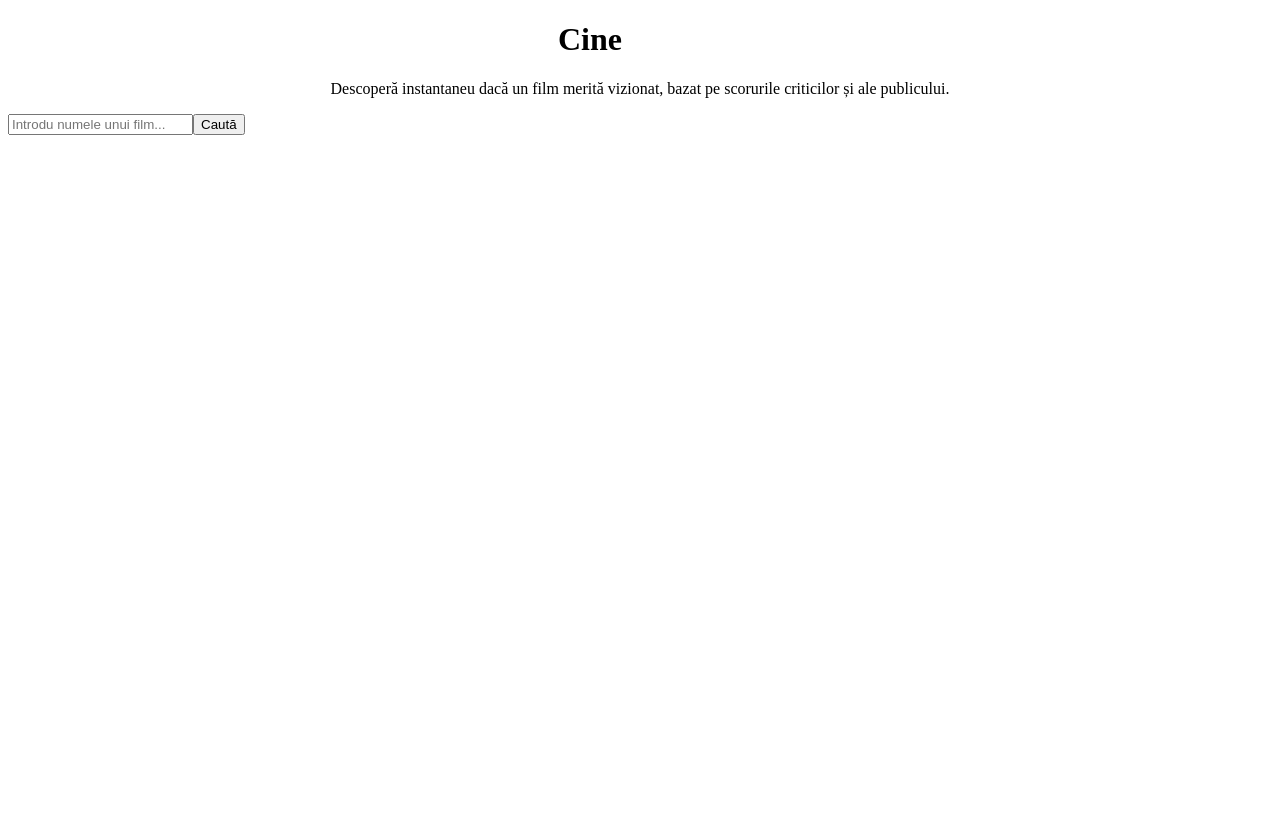
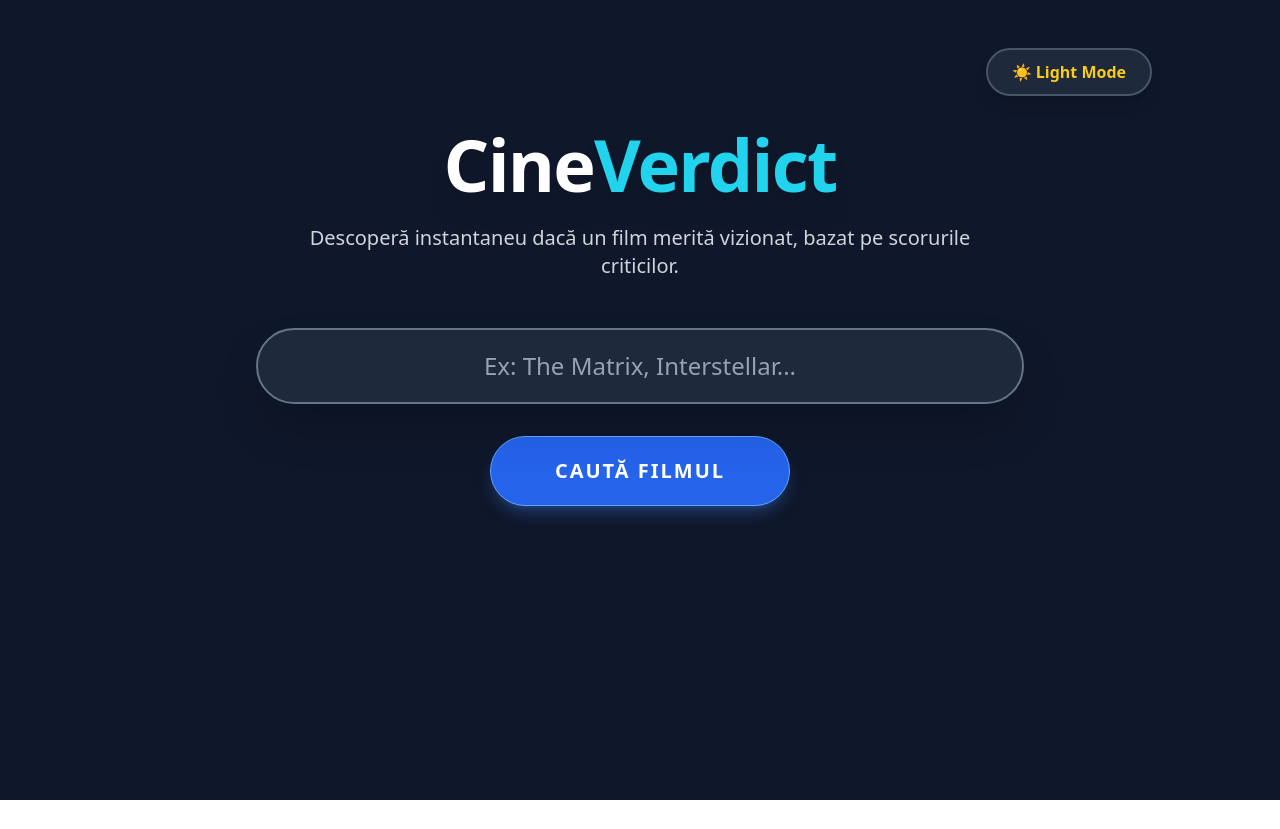
Before and after one commit to prigo929/Recomandari-de-film, a React (Vite) app: page / in a window 1280 px wide. After the commit the page ends 800 px from the top, so only its background shows below. Built offline with nearby package versions, Linux system fonts and the light colour scheme.

Commit message:
feat: integrate movie recommendation logic and UI updates

```diff
--- a/index.html
+++ b/index.html
@@ -4,7 +4,8 @@
     <meta charset="UTF-8" />
     <link rel="icon" type="image/svg+xml" href="/favicon.svg" />
     <meta name="viewport" content="width=device-width, initial-scale=1.0" />
-    <title>temp-app</title>
+    <title>CineVerdict</title>
+    <script src="https://cdn.tailwindcss.com"></script>
   </head>
   <body>
     <div id="root"></div>
--- a/src/App.jsx
+++ b/src/App.jsx
@@ -1,33 +1,31 @@
-// Contribuție: Alin P. - Arhitectură state management, integrare cache și logică decizională
-
 import { useState } from "react";
 import { fetchMovieData } from "./api/omdb";
-import {
-  getRottenTomatoesScore,
-  getRecommendationMessage,
-} from "./utils/scoreEvaluator";
+import { getRottenTomatoesScore, getRecommendationMessage } from "./utils/scoreEvaluator";
 import { getMovieFromCache, saveMovieToCache } from "./utils/cacheManager";
 
-function App() {
-  const [searchTerm, setSearchTerm] = useState("");
+import SearchBar from "./components/SearchBar";
+import MovieCard from "./components/MovieCard";
+
+export default function App() {
   const [movieData, setMovieData] = useState(null);
-  const [recommendation, setRecommendation] = useState("");
+  const [recommendation, setRecommendation] = useState(null);
   const [loading, setLoading] = useState(false);
   const [error, setError] = useState("");
   const [isCachedVersion, setIsCachedVersion] = useState(false);
 
-  const handleSearch = async (e) => {
-    e.preventDefault();
-    if (!searchTerm.trim()) return;
+  const [isDarkMode, setIsDarkMode] = useState(true);
+
+  const handleSearch = async (query) => {
+    if (!query.trim()) return;
 
     setLoading(true);
     setError("");
     setMovieData(null);
-    setRecommendation("");
+    setRecommendation(null);
+    setIsCachedVersion(false);
 
     try {
-      // 1. Verificăm dacă avem datele în LocalStorage (Provocarea Cache)
-      const cachedData = getMovieFromCache(searchTerm);
+      const cachedData = getMovieFromCache(query);
       if (cachedData) {
         setIsCachedVersion(true);
         processAndSetData(cachedData);
@@ -35,15 +33,8 @@ function App() {
         return;
       }
 
-      // 2. Dacă nu e în cache, facem fetch la OMDb API
-      console.log("Date încărcate de la API");
-      setIsCachedVersion(false);
-      const data = await fetchMovieData(searchTerm);
-
-      // 3. Salvăm în cache pentru căutările viitoare
-      saveMovieToCache(searchTerm, data);
-
-      // 4. Procesăm datele pentru UI
+      const data = await fetchMovieData(query);
+      saveMovieToCache(query, data);
       processAndSetData(data);
     } catch (err) {
       setError(err.message);
@@ -58,79 +49,69 @@ function App() {
     setRecommendation(getRecommendationMessage(score));
   };
 
+  // Fundal personalizat: #fdfbf7 este un alb cald, perfect pentru ochi
+  const themeClasses = isDarkMode
+    ? "bg-[#0f172a] text-white"
+    : "bg-[#fdfbf7] text-[#292524]";
+
   return (
-    // Fundal întunecat forțat: min-h-screen, bg-slate-950, w-full
-    <main className="min-h-screen w-full bg-slate-950 text-slate-200 py-16 px-4 sm:px-6 lg:px-8 font-sans selection:bg-cyan-500 selection:text-white">
-      <div className="max-w-4xl mx-auto text-center mb-14">
-        <h1 className="text-6xl font-black text-white mb-4 tracking-tight drop-shadow-2xl">
-          Cine
-          <span className="text-transparent bg-clip-text bg-gradient-to-r from-cyan-400 to-blue-500">
-            Verdict
-          </span>
+    <main className={`min-h-screen transition-colors duration-300 py-12 px-4 sm:px-6 lg:px-8 font-sans w-full ${themeClasses}`}>
+
+      <div className="max-w-5xl mx-auto flex justify-end mb-8">
+        <button
+          onClick={() => setIsDarkMode(!isDarkMode)}
+          className={`px-6 py-2.5 rounded-full font-bold shadow-lg transition-all border-2 ${
+            isDarkMode
+              ? "bg-slate-800 text-yellow-400 border-slate-600 hover:border-yellow-400"
+              // Butonul de schimbat tema adaptat și el la culori mai calde
+              : "bg-white text-[#57534e] border-[#e7e5e4] hover:border-[#a8a29e]"
+          }`}
+        >
+          {isDarkMode ? "☀️ Light Mode" : "🌙 Dark Mode"}
+        </button>
+      </div>
+
+      <div className="max-w-4xl mx-auto text-center mb-12">
+        <h1 className="text-6xl sm:text-7xl font-black mb-6 tracking-tight drop-shadow-xl">
+          <span className={isDarkMode ? "text-white" : "text-shadow-blue-950"}>Cine</span>
+          <span className="text-cyan-400">Verdict</span>
         </h1>
-        <p className="text-xl text-slate-400 font-medium max-w-2xl mx-auto">
-          Descoperă instantaneu dacă un film merită vizionat, bazat pe scorurile
-          criticilor și ale publicului.
+        <p className={`text-xl font-medium max-w-2xl mx-auto ${isDarkMode ? 'text-gray-300' : 'text-[#57534e]'}`}>
+          Descoperă instantaneu dacă un film merită vizionat, bazat pe scorurile criticilor.
         </p>
       </div>
 
-      <form onSubmit={handleSearch}>
-        <input
-          type="text"
-          placeholder="Introdu numele unui film..."
-          value={searchTerm}
-          onChange={(e) => setSearchTerm(e.target.value)}
-        />
-        <button type="submit" disabled={loading}>
-          {loading ? "Se caută..." : "Caută"}
-        </button>
-      </form>
+      <SearchBar onSearch={handleSearch} isDarkMode={isDarkMode} />
+
+      {loading && (
+        <div className="text-center mt-12">
+          <div className="inline-block w-12 h-12 border-4 border-cyan-500/30 border-t-cyan-500 rounded-full animate-spin mb-4"></div>
+          <p className="text-cyan-500 font-bold text-xl animate-pulse">Se analizează arhivele...</p>
+        </div>
+      )}
 
       {error && (
-        <div
-          className="max-w-2xl mx-auto bg-rose-900/40 border border-rose-500/50 text-rose-300 p-5 rounded-xl shadow-lg mt-8 text-center backdrop-blur-sm"
-          role="alert"
-        >
-          <p className="font-bold text-lg mb-1">Eroare de sistem</p>
-          <p>{error}</p>
+        <div className="max-w-2xl mx-auto bg-red-900/80 border border-red-500 text-white p-6 rounded-3xl shadow-xl mt-8 text-center" role="alert">
+          <p className="font-bold text-xl mb-2">Eroare de sistem</p>
+          <p className="text-lg">{error}</p>
         </div>
       )}
 
       {!loading && movieData && (
-        <div className="mt-12 transition-all duration-700 ease-out opacity-100 translate-y-0 max-w-4xl mx-auto">
-          {/* Indicator pentru prof că funcționează sistemul de caching */}
+        <div className="mt-16 max-w-4xl mx-auto">
           {isCachedVersion && (
-            <small style={{ color: "green" }}>
-              ⚡ Încărcat instant din Cache
-            </small>
+            <div className="mb-6 flex justify-end">
+              <span className={`inline-flex items-center px-5 py-2.5 rounded-full text-sm font-black tracking-wider uppercase shadow-lg border-2 ${
+                isDarkMode ? "bg-slate-800 text-cyan-400 border-cyan-500/50" : "bg-cyan-50 text-cyan-800 border-cyan-300"
+              }`}>
+                <span className="mr-2 text-lg">⚡</span> Instant din Cache
+              </span>
+            </div>
           )}
 
-          <h2>Titlu: {movieData.Title}</h2>
-          <img
-            src={movieData.Poster}
-            alt={`Poster pentru ${movieData.Title}`}
-          />
-          <p>An: {movieData.Year}</p>
-          <p>Evaluare: {movieData.Rated}</p>
-          <p>Durata: {movieData.Runtime}</p>
-          <p>Descriere: {movieData.Plot}</p>
-
-          <div
-            style={{
-              padding: "10px",
-              marginTop: "20px",
-              border: "2px solid black",
-            }}
-          >
-            <h3>Decizie Sistem:</h3>
-            <p>
-              <strong>{recommendation}</strong>
-            </p>
-          </div>
+          <MovieCard movie={movieData} recommendation={recommendation} isDarkMode={isDarkMode} />
         </div>
       )}
     </main>
   );
 }
-
-export default App;
--- a/src/components/SearchBar.jsx
+++ b/src/components/SearchBar.jsx
@@ -1,43 +1,125 @@
-// Autor: Membrul 2 (UI/UX)
-import { useState } from 'react';
+import { useState, useEffect, useRef } from 'react';
 
-export default function SearchBar({ onSearch }) {
+export default function SearchBar({ onSearch, isDarkMode }) {
   const [query, setQuery] = useState('');
+  const [suggestions, setSuggestions] = useState([]);
+  const [showDropdown, setShowDropdown] = useState(false);
+
+  const dropdownRef = useRef(null);
+
+  const handleInputChange = (e) => {
+    const value = e.target.value;
+    setQuery(value);
+
+    if (value.trim().length < 3) {
+      setSuggestions([]);
+      setShowDropdown(false);
+    }
+  };
+
+  useEffect(() => {
+    if (query.trim().length < 3) return;
+
+    const delayDebounceFn = setTimeout(async () => {
+      try {
+        const API_KEY = import.meta.env.VITE_OMDB_API_KEY;
+        const response = await fetch(`https://www.omdbapi.com/?s=${encodeURIComponent(query)}&type=movie&apikey=${API_KEY}`);
+        const data = await response.json();
+
+        if (data.Response === "True") {
+          setSuggestions(data.Search.slice(0, 5));
+          setShowDropdown(true);
+        } else {
+          setSuggestions([]);
+          setShowDropdown(false);
+        }
+      } catch (error) {
+        console.error("Eroare API Sugestii:", error);
+      }
+    }, 400);
+
+    return () => clearTimeout(delayDebounceFn);
+  }, [query]);
+
+  useEffect(() => {
+    const handleClickOutside = (event) => {
+      if (dropdownRef.current && !dropdownRef.current.contains(event.target)) {
+        setShowDropdown(false);
+      }
+    };
+    document.addEventListener("mousedown", handleClickOutside);
+    return () => document.removeEventListener("mousedown", handleClickOutside);
+  }, []);
 
   const handleSubmit = (e) => {
     e.preventDefault();
     if (query.trim() !== '') {
       onSearch(query);
-      setQuery('');
+      setShowDropdown(false);
     }
   };
 
+  const handleSuggestionClick = (title) => {
+    setQuery(title);
+    setShowDropdown(false);
+    onSearch(title);
+  };
+
   return (
-    <section className="w-full max-w-2xl mx-auto mb-10">
-      {/* Container flex pentru a preveni suprapunerea */}
-      <form
-        onSubmit={handleSubmit}
-        className="flex items-center w-full bg-slate-800 border border-slate-700 rounded-full shadow-lg p-1 focus-within:ring-2 focus-within:ring-cyan-500 transition-all"
-      >
+    <section className="w-full max-w-3xl mx-auto mb-10" ref={dropdownRef}>
+      <form onSubmit={handleSubmit} className="flex flex-col items-center gap-8 relative">
         <label htmlFor="movie-search" className="sr-only">Caută un film</label>
 
-        {/* Input care ocupă tot spațiul rămas (flex-1) */}
+        <div className="relative w-full">
           <input
             id="movie-search"
             type="text"
             value={query}
-          onChange={(e) => setQuery(e.target.value)}
-          placeholder="Caută un film (ex: The Matrix, Interstellar)..."
-          className="flex-1 bg-transparent text-gray-200 px-6 py-3 focus:outline-none"
+            onChange={handleInputChange}
+            onFocus={() => { if (suggestions.length > 0) setShowDropdown(true); }}
+            placeholder="Ex: The Matrix, Interstellar..."
+            className={`w-full py-5 px-10 text-2xl font-medium text-center rounded-full border-2 focus:outline-none focus:ring-4 focus:ring-cyan-500/50 transition-all shadow-2xl ${
+              isDarkMode
+                ? "bg-slate-800 border-slate-500 text-white placeholder-slate-400"
+                : "bg-white border-slate-400 text-slate-900 placeholder-slate-500"
+            }`}
             required
+            autoComplete="off"
           />
 
-        {/* Buton fixat în dreapta */}
+          {showDropdown && (
+            <ul className={`absolute z-50 w-full mt-4 rounded-3xl overflow-hidden shadow-2xl border-2 ${
+              isDarkMode ? "bg-slate-800 border-slate-600 divide-slate-700" : "bg-white border-slate-300 divide-slate-200"
+            } divide-y`}>
+              {suggestions.map((movie) => (
+                <li
+                  key={movie.imdbID}
+                  onMouseDown={() => handleSuggestionClick(movie.Title)}
+                  className={`flex items-center gap-5 p-4 cursor-pointer transition-colors ${
+                    isDarkMode ? "hover:bg-slate-700 text-slate-200" : "hover:bg-slate-50 text-slate-800"
+                  }`}
+                >
+                  <img
+                    src={movie.Poster !== "N/A" ? movie.Poster : "https://via.placeholder.com/40x60?text=+"}
+                    alt="poster"
+                    className="w-12 h-16 object-cover rounded-md shadow-sm border border-slate-500"
+                  />
+                  <div className="flex flex-col text-left">
+                    <span className="font-bold text-xl">{movie.Title}</span>
+                    <span className={`text-base font-medium ${isDarkMode ? "text-slate-400" : "text-slate-500"}`}>{movie.Year}</span>
+                  </div>
+                </li>
+              ))}
+            </ul>
+          )}
+        </div>
+
+        {/* Am inlocuit gradientul defect cu culori solide sigure: bg-blue-600 */}
         <button
           type="submit"
-          className="px-8 py-3 bg-gradient-to-r from-cyan-500 to-blue-600 text-white font-bold rounded-full hover:from-cyan-400 hover:to-blue-500 transition-all duration-300 shadow-[0_0_15px_rgba(6,182,212,0.4)] cursor-pointer whitespace-nowrap"
+          className="px-16 py-5 text-xl bg-blue-600 text-white font-black uppercase tracking-widest rounded-full hover:bg-blue-500 hover:scale-105 shadow-lg shadow-blue-500/30 transition-all duration-300 cursor-pointer border border-blue-400"
         >
-          Caută
+          Caută Filmul
         </button>
       </form>
     </section>
--- a/src/index.css
+++ b/src/index.css
@@ -1,3 +1,8 @@
-@tailwind base;
-@tailwind components;
-@tailwind utilities;
+/* Import Tailwind folosind noul standard v4 */
+@import "tailwindcss";
+
+/* Forțăm resetarea culorilor pe body ca să lăsăm React-ul să decidă tema Dark/Light */
+body {
+  background-color: transparent;
+  color: inherit;
+}
```
Also changed, not shown: src/components/MovieCard.jsx (+27 -20 lines), src/components/RecommendationBanner.jsx (+12 -7 lines), src/utils/scoreEvaluator.js (+4 -4 lines), 1 other file (tests, documents, lock files or other folders). Lines whose indentation alone changed are shown as unchanged.
